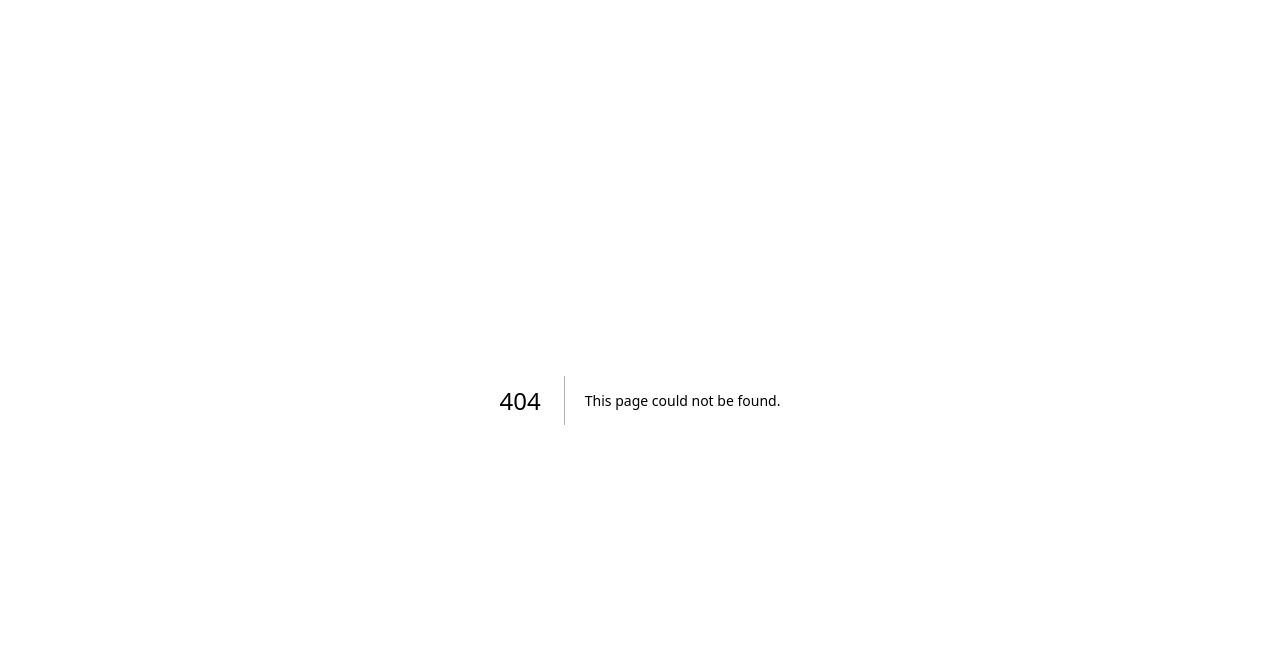
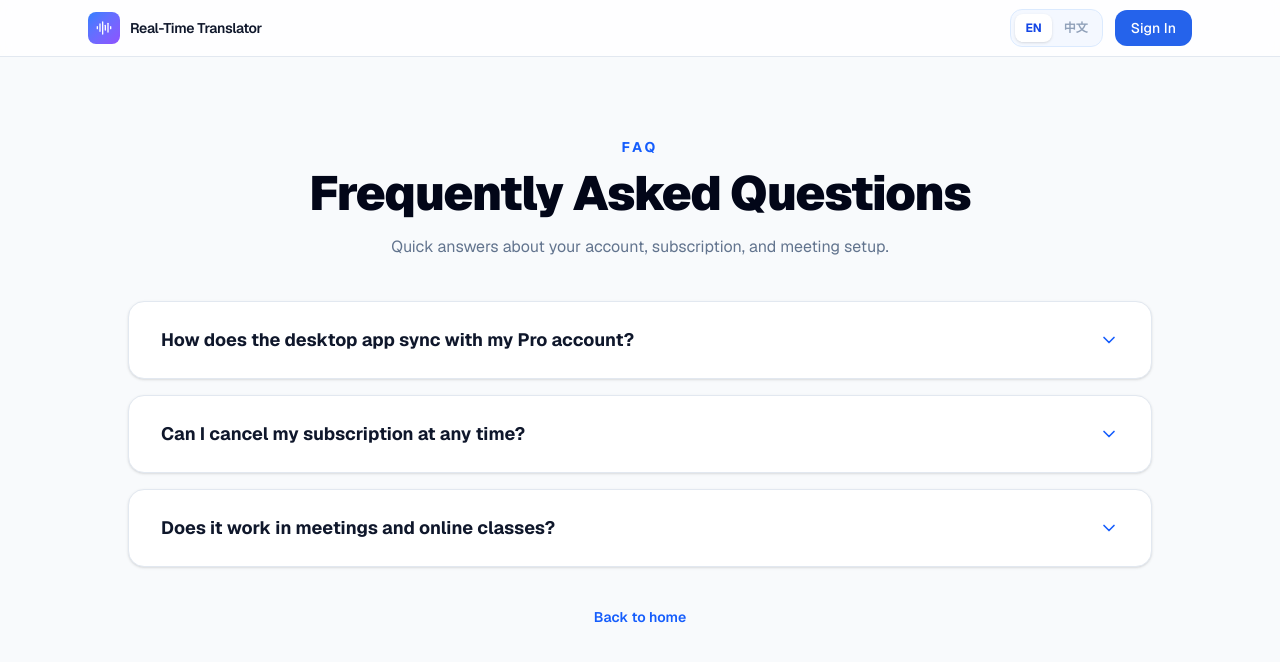
Before and after one commit to ZD-studio-dev/translator-web, a Next.js app: page /faq in a window 1280 px wide. Before the commit this address had no page. Shown: the top 662 px of the page. Built offline with nearby package versions, Linux system fonts and the light colour scheme; no server answers.

Commit message:
feat: move FAQ to a dedicated page

```diff
--- a/src/app/dashboard/dashboard-client.tsx
+++ b/src/app/dashboard/dashboard-client.tsx
@@ -347,7 +347,7 @@ export function DashboardClient({
           <nav className="flex flex-wrap items-center justify-center gap-x-4 gap-y-2">
             <Link href="/" className="hover:text-slate-900">{d.footerHome}</Link>
             <Link href="/#install" className="hover:text-slate-900">{d.footerInstall}</Link>
-            <Link href="/#faq" className="hover:text-slate-900">{d.footerFaq}</Link>
+            <Link href="/faq" className="hover:text-slate-900">{d.footerFaq}</Link>
             <Link href="/terms" className="hover:text-slate-900">{t.legal.termsOfService}</Link>
             <Link href="/privacy" className="hover:text-slate-900">{t.legal.privacyPolicy}</Link>
           </nav>
--- /dev/null
+++ b/src/app/faq/faq-page-client.tsx
@@ -0,0 +1,65 @@
+"use client";
+
+import Link from "next/link";
+import { ChevronDown } from "lucide-react";
+import { SiteHeader } from "@/components/site-header";
+import { useLanguage } from "@/i18n/language-provider";
+
+type FaqPageClientProps = {
+  userEmail: string | null;
+};
+
+export function FaqPageClient({ userEmail }: FaqPageClientProps) {
+  const { locale, t } = useLanguage();
+  const zh = locale === "zh";
+
+  return (
+    <div className="flex min-h-screen flex-col bg-slate-50 text-slate-950">
+      <SiteHeader userEmail={userEmail} contentMaxWidthClass="max-w-6xl" />
+
+      <main className="w-full flex-1 px-5 py-14 sm:px-8 sm:py-20">
+        <div className="mx-auto max-w-5xl">
+          <div className="text-center">
+            <p className="text-sm font-bold tracking-[0.22em] text-blue-600">
+              FAQ
+            </p>
+            <h1 className="mt-3 text-4xl font-black tracking-tight text-slate-950 sm:text-5xl">
+              {t.home.faqTitle}
+            </h1>
+            <p className="mx-auto mt-4 max-w-2xl text-base leading-7 text-slate-500">
+              {zh
+                ? "关于账户、订阅与会议使用方式的常见解答。"
+                : "Quick answers about your account, subscription, and meeting setup."}
+            </p>
+          </div>
+
+          <div className="mt-10 space-y-4">
+            {t.home.faqs.map((item) => (
+              <details
+                key={item.q}
+                className="group rounded-2xl border border-slate-200 bg-white px-6 py-5 shadow-sm transition open:border-blue-200 open:shadow-md sm:px-8 sm:py-6"
+              >
+                <summary className="flex cursor-pointer list-none items-center justify-between gap-6 text-base font-bold text-slate-900 marker:content-none sm:text-lg [&::-webkit-details-marker]:hidden">
+                  {item.q}
+                  <ChevronDown
+                    className="h-5 w-5 shrink-0 text-blue-600 transition-transform duration-200 group-open:rotate-180"
+                    aria-hidden
+                  />
+                </summary>
+                <p className="mt-5 max-w-4xl border-t border-slate-100 pt-5 text-base leading-8 text-slate-600">
+                  {item.a}
+                </p>
+              </details>
+            ))}
+          </div>
+
+          <p className="mt-10 text-center text-sm text-slate-500">
+            <Link href="/" className="font-semibold text-blue-600 transition hover:text-blue-700">
+              {zh ? "返回首页" : "Back to home"}
+            </Link>
+          </p>
+        </div>
+      </main>
+    </div>
+  );
+}
--- /dev/null
+++ b/src/app/faq/page.tsx
@@ -0,0 +1,22 @@
+export const instant = false;
+
+import type { Metadata } from "next";
+import { connection } from "next/server";
+import { FaqPageClient } from "@/app/faq/faq-page-client";
+import { createClient } from "@/utils/supabase/server";
+
+export const metadata: Metadata = {
+  title: "Frequently Asked Questions — Real-Time Translator",
+  description:
+    "Answers about Real-Time Translator accounts, subscriptions, and meeting setup.",
+};
+
+export default async function FaqPage() {
+  await connection();
+  const supabase = await createClient();
+  const {
+    data: { user },
+  } = await supabase.auth.getUser();
+
+  return <FaqPageClient userEmail={user?.email ?? null} />;
+}
--- a/src/app/home-page-client.tsx
+++ b/src/app/home-page-client.tsx
@@ -4,7 +4,6 @@ import Link from "next/link";
 import Image from "next/image";
 import {
   AudioLines,
-  ChevronDown,
   LogIn,
 } from "lucide-react";
 import { useState, type ReactNode } from "react";
@@ -380,7 +379,7 @@ export function HomePageClient({
             <a href="#core" className="transition hover:text-blue-600">{zh ? "核心能力" : "Core"}</a>
             <a href="#install" className="transition hover:text-blue-600">{zh ? "安装指南" : "Setup"}</a>
             <a href="#pricing-section" className="transition hover:text-blue-600">{zh ? "订阅付费" : "Pricing"}</a>
-            <a href="#faq" className="transition hover:text-blue-600">{zh ? "常见问题" : "FAQ"}</a>
+            <Link href="/faq" className="transition hover:text-blue-600">{zh ? "常见问题" : "FAQ"}</Link>
           </nav>
           <div className="flex items-center gap-2 sm:gap-3">
             <LanguageToggle />
@@ -482,25 +481,6 @@ export function HomePageClient({
           customerPortalUrl={customerPortalUrl}
         />
 
-        <section id="faq" className="scroll-mt-24 bg-slate-50/80 px-5 py-14 sm:px-8 sm:py-18">
-          <div className="mx-auto max-w-4xl">
-            <div className="text-center">
-              <p className="text-sm font-bold tracking-[0.18em] text-blue-600">FAQ</p>
-              <h2 className="mt-2 text-3xl font-black tracking-tight text-slate-950 sm:text-4xl">{h.faqTitle}</h2>
-            </div>
-            <div className="mt-7 space-y-3">
-              {h.faqs.map((item) => (
-                <details key={item.q} className="group rounded-xl border border-slate-200 bg-white px-5 py-4 shadow-sm open:shadow-md">
-                  <summary className="flex cursor-pointer list-none items-center justify-between gap-5 text-base font-bold text-slate-900 marker:content-none [&::-webkit-details-marker]:hidden">
-                    {item.q}
-                    <ChevronDown className="h-5 w-5 shrink-0 text-blue-600 transition group-open:rotate-180" />
-                  </summary>
-                  <p className="mt-4 max-w-3xl border-t border-slate-100 pt-4 text-sm leading-7 text-slate-600">{item.a}</p>
-                </details>
-              ))}
-            </div>
-          </div>
-        </section>
       </main>
 
       <footer className="border-t border-slate-200 bg-white px-6 py-10 text-center text-xs text-slate-500">
--- a/src/app/sitemap.ts
+++ b/src/app/sitemap.ts
@@ -19,5 +19,9 @@ export default function sitemap(): MetadataRoute.Sitemap {
       url: `${origin}/privacy`,
       lastModified,
     },
+    {
+      url: `${origin}/faq`,
+      lastModified,
+    },
   ];
 }
```
